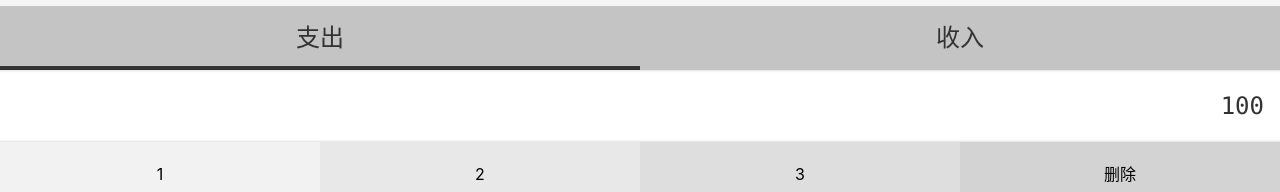
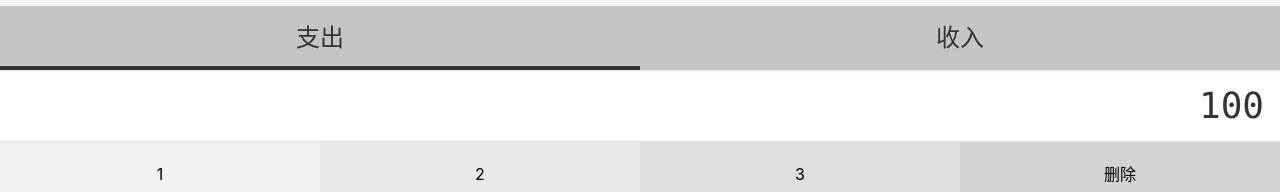
Before and after one commit to alertguo/mango-account, a Vue app: page /#/money in a window 1280 px wide. Shown: the part 348-540 px from the top of the page. Built offline with nearby package versions, Linux system fonts and the light colour scheme.

Commit message:
change data

```diff
--- a/src/components/Money/NumberPad.vue
+++ b/src/components/Money/NumberPad.vue
@@ -21,9 +21,9 @@
 </template>
 
 <script lang="ts">
-  export default {
-    name: "NumberPad"
-  }
+export default {
+  name: 'NumberPad'
+};
 </script>
 
 <style lang="scss" scoped>
@@ -32,9 +32,9 @@
   .output {
     @extend %clearfix;
     @extend %innerShadow;
-    font-size: 24px;
+    font-size: 36px;
     font-family: Consolas,monospace;
-    padding: 18px 16px;
+    padding: 9px 16px;
     text-align: right;
   }
   .buttons {
```
